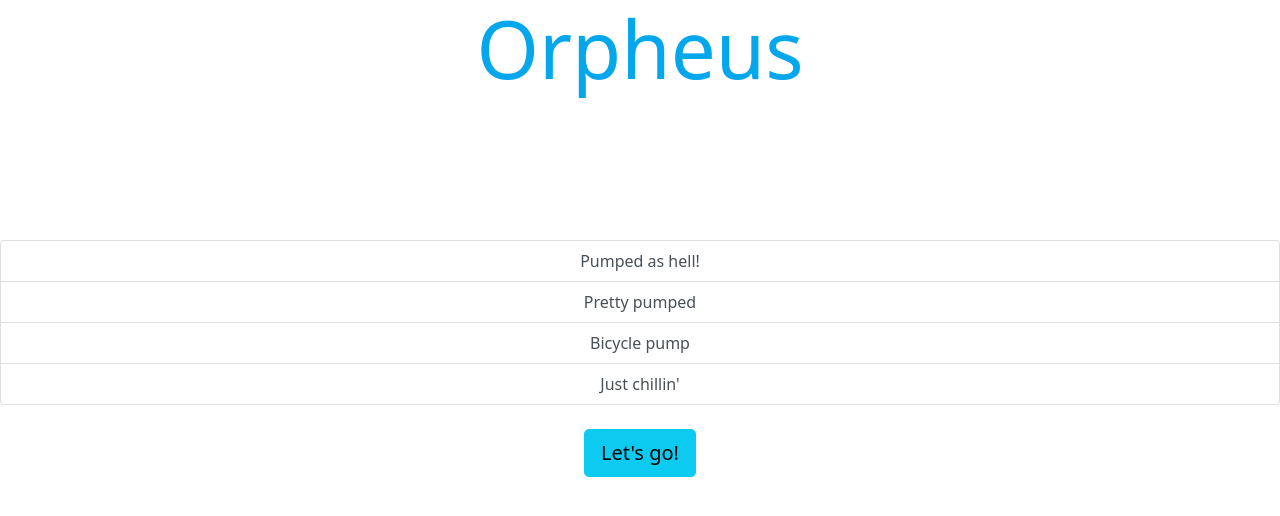
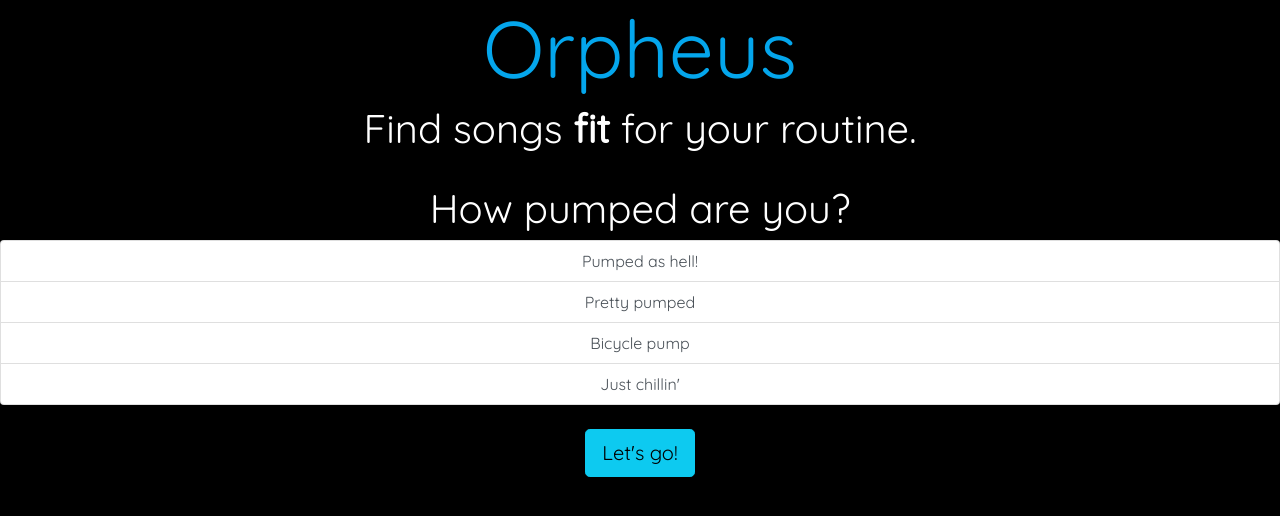
Before and after one commit to Radicitus/Orpheus, a Flask app: page / in a window 1280 px wide. Shown: the top 516 px of the page. Run offline with Flask 2, Linux system fonts and the light colour scheme; parts of the project's set-up code (start-up, migrations or seed data) failed here and were passed over.

Commit message:
Separated styling from h1 calls; moved to main.css

```diff
--- a/static/main.css
+++ b/static/main.css
@@ -0,0 +1,8 @@
+body {
+    font-family: 'Quicksand', sans-serif;
+    background-color: black;
+}
+
+h1 {
+    color: white;
+}
--- a/templates/index.html
+++ b/templates/index.html
@@ -19,11 +19,11 @@
 <body>
     <figure class="text-center">
     <h1 class="display-1" style="color:#04A6EC;">Orpheus</h1>
-        <h1 style="color:white">Find songs <b>fit</b> for your routine.</h1>
+        <h1>Find songs <b>fit</b> for your routine.</h1>
         <br>
 
         <!-- Hype menu -->
-        <h1 style="color:white">How pumped are you?</h1>
+        <h1>How pumped are you?</h1>
         <div class="list-group">
             <button type="button" class="list-group-item list-group-item-action">Pumped as hell!</button>
             <button type="button" class="list-group-item list-group-item-action">Pretty pumped</button>
```
